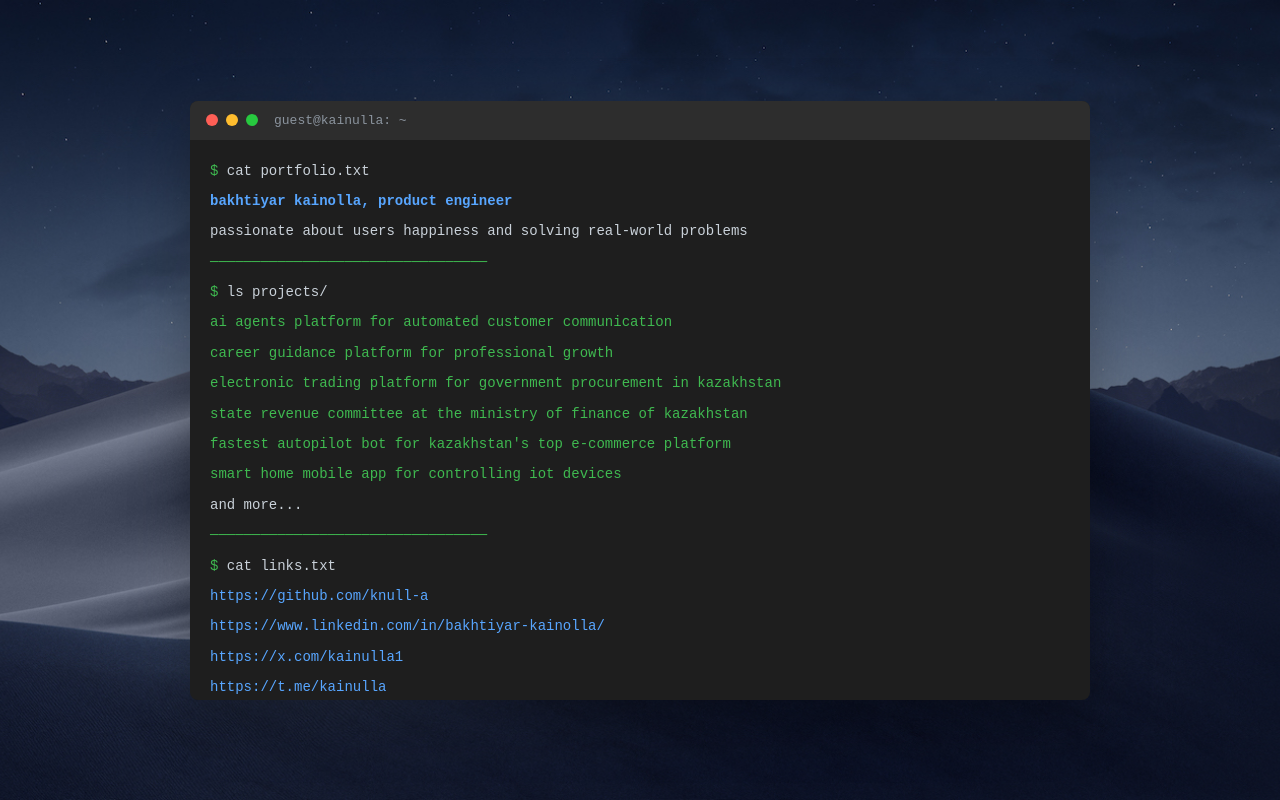
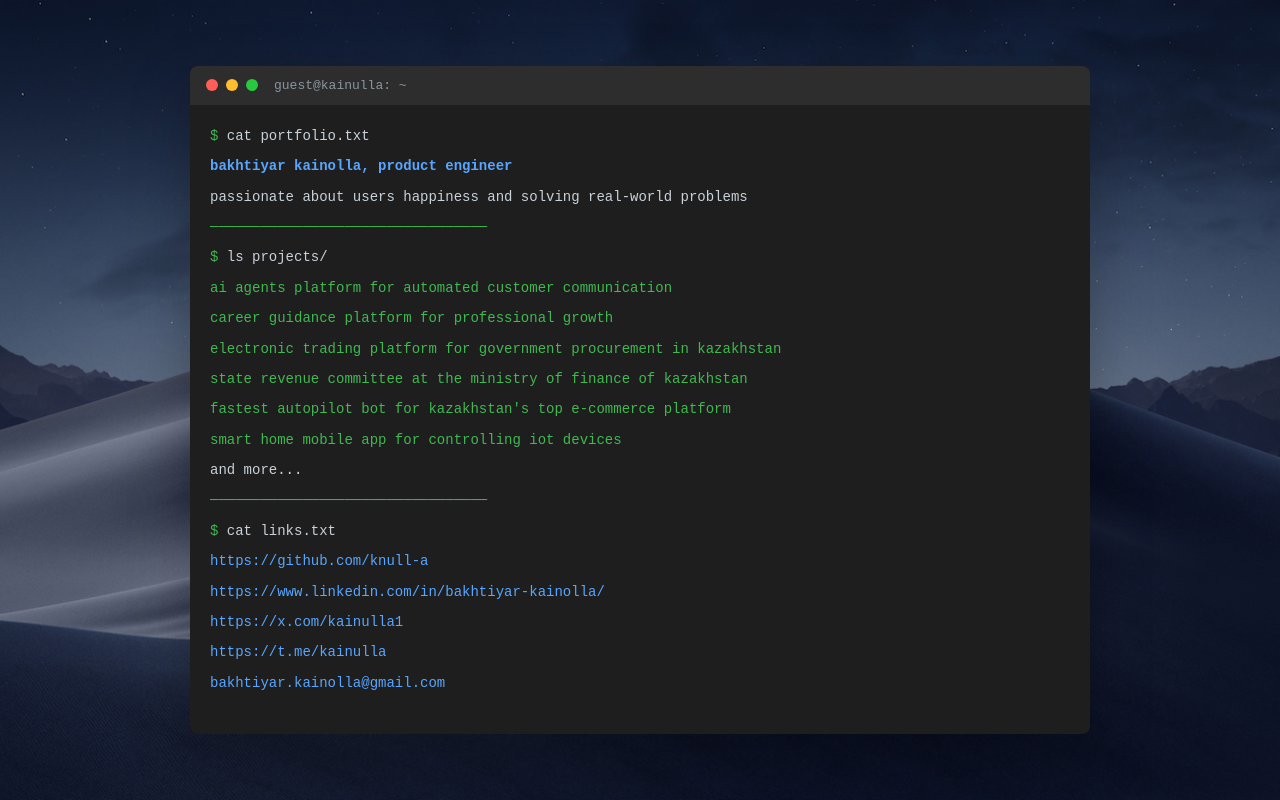
Before and after one commit to knull-a/me, a plain HTML site: page index.html in a window 1280 px wide. Drawn offline with Linux system fonts and the light colour scheme.

Commit message:
chore: remove scroll from terminal

```diff
--- a/style.css
+++ b/style.css
@@ -72,8 +72,6 @@ body.bg-loaded {
     color: #c9d1d9;
     font-size: 14px;
     line-height: 1.6;
-    max-height: 70vh;
-    overflow-y: auto;
 }
 
 #output {
@@ -134,21 +132,3 @@ body.bg-loaded {
         padding: 15px;
     }
 }
-
-/* Scrollbar styling */
-.terminal-body::-webkit-scrollbar {
-    width: 8px;
-}
-
-.terminal-body::-webkit-scrollbar-track {
-    background: #1e1e1e;
-}
-
-.terminal-body::-webkit-scrollbar-thumb {
-    background: #3d3d3d;
-    border-radius: 4px;
-}
-
-.terminal-body::-webkit-scrollbar-thumb:hover {
-    background: #4d4d4d;
-}
```
